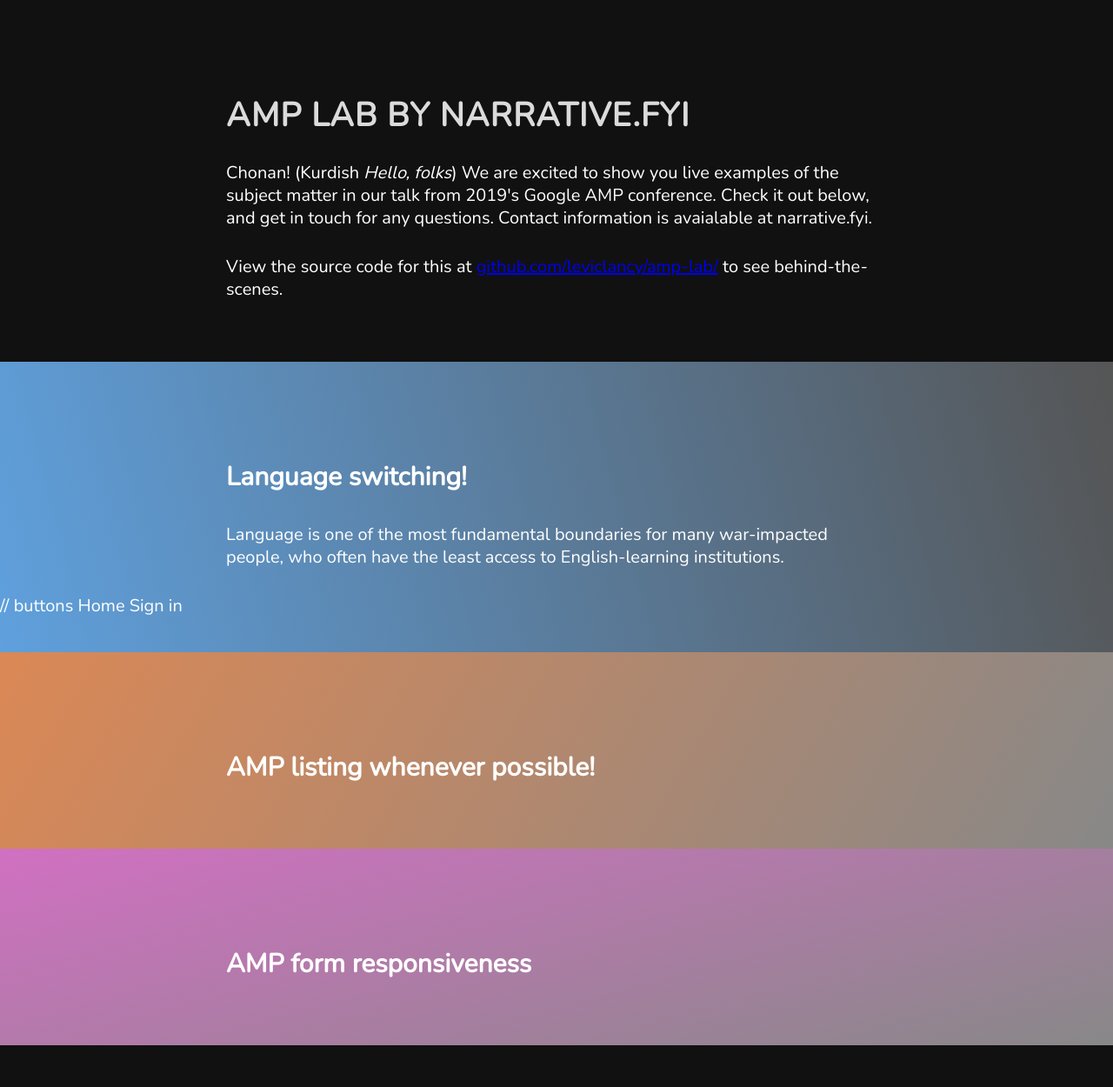
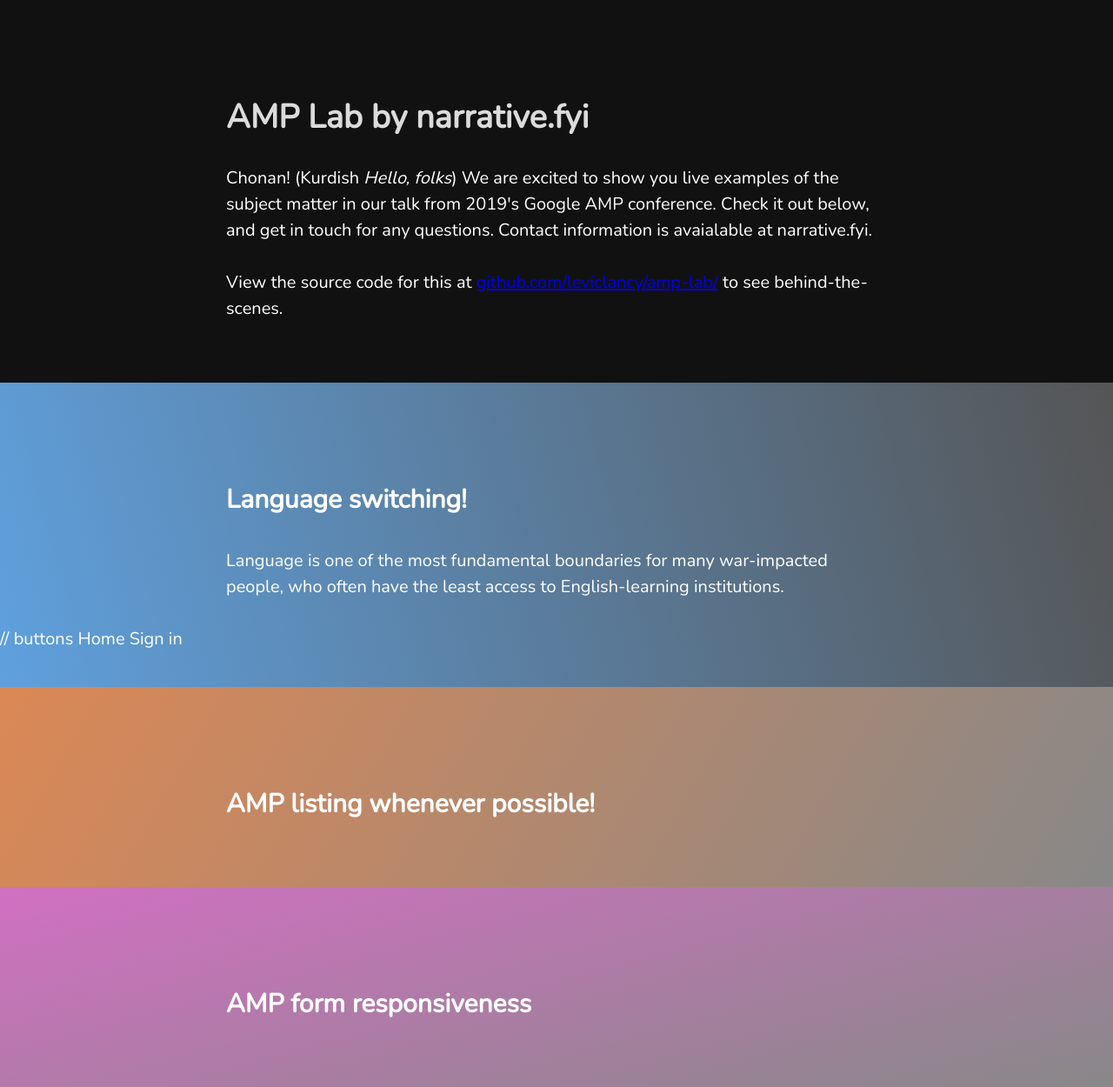
Before and after one commit to leviclancy/amp-lab, a PHP site: page / in a window 1280 px wide. Shown: the whole page at 87% size. Before the commit the page ends 1202 px from the top, so only its background shows below. Run offline with PHP 8.4, Linux system fonts and the light colour scheme; some libraries are stand-ins or nearby versions.

Commit message:
Update style.css

```diff
--- a/style.css
+++ b/style.css
@@ -3,7 +3,7 @@ body {
   padding: 0;
   font-family: 'Nunito';
   font-size: 20px;
-  line-height: 1.3em;
+  line-height: 1.5em;
   }
 
 amp-img {
@@ -25,8 +25,6 @@ p {
 
 h1 {
   font-size: 190%;
-  text-transform: uppercase;
-  letter-spacing: 1px;
   opacity: 0.85;
   }
 
```
